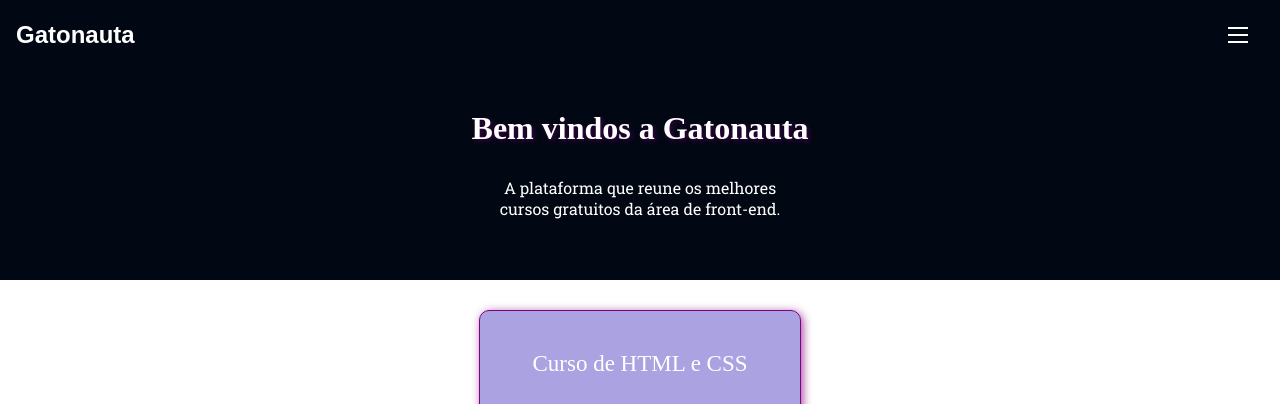
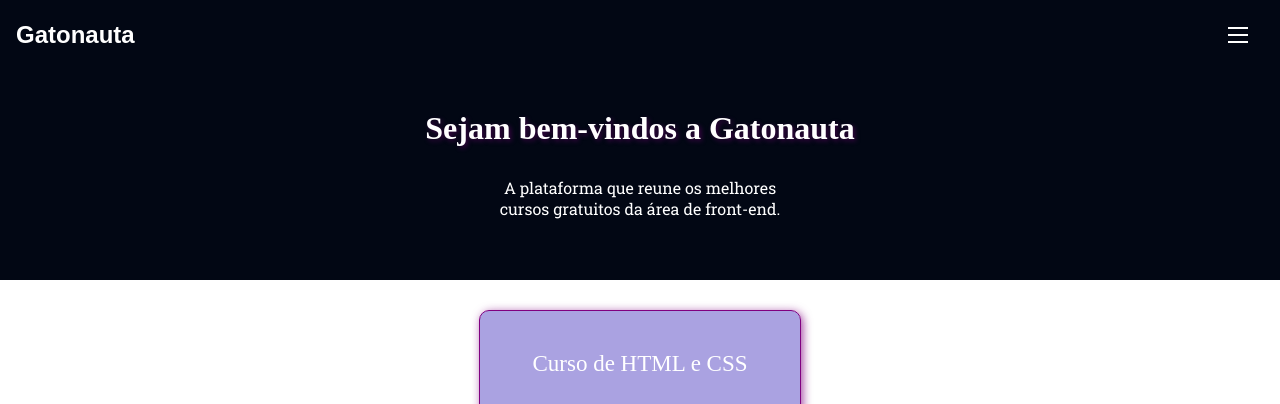
Before and after one commit to RebecaKLopes/gatonauta, a plain HTML site: page links/home.html in a window 1280 px wide. Shown: the top 404 px of the page. Drawn offline with Linux system fonts and the light colour scheme.

Commit message:
Update home.html

```diff
--- a/links/home.html
+++ b/links/home.html
@@ -28,7 +28,7 @@
 
     <main id="main">
         <section id="intro">
-            <h1>Bem vindos a Gatonauta</h1>
+            <h1>Sejam bem-vindos a Gatonauta</h1>
             <p>A plataforma que reune os melhores <br> cursos gratuitos da área de front-end.</p>
         </section>
 
```
